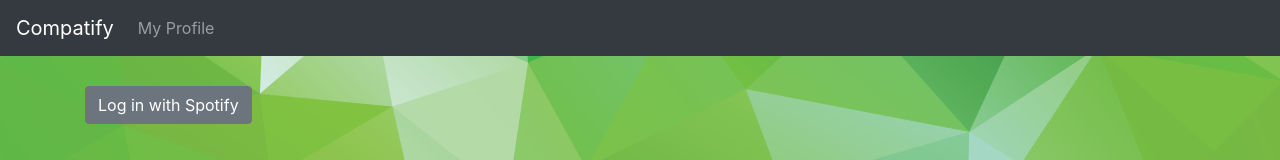
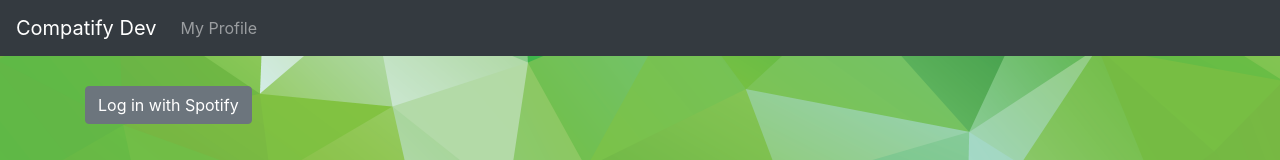
Before and after one commit to lukeclopez/Compatify, a React (Create React App) app in the folder compatify-app/: page /login in a window 1280 px wide. Shown: the top 160 px of the page. Built offline with nearby package versions, Linux system fonts and the light colour scheme.

Commit message:
Testing createEnv script. NavBar shows if in Dev

```diff
--- /dev/null
+++ b/compatify-app/createEnv.js
@@ -0,0 +1,3 @@
+import { writeFileSync } from "fs";
+
+writeFileSync("./.env", `PRODUCTION=${process.env.NETLIFY}\n`);
--- a/compatify-app/src/components/navBar.jsx
+++ b/compatify-app/src/components/navBar.jsx
@@ -5,7 +5,7 @@ const NavBar = props => {
   return (
     <nav className="navbar navbar-expand-lg navbar-dark bg-dark">
       <Link className="navbar-brand" to="/">
-        Compatify
+        Compatify {process.env.PRODUCTION ? "" : "Dev"}
       </Link>
       <button
         className="navbar-toggler"
--- a/compatify-app/src/services/spotifyService.js
+++ b/compatify-app/src/services/spotifyService.js
@@ -1,7 +1,7 @@
 import http from "./httpService";
 import qs from "qs";
 
-const apiUrl = process.env.NETLIFY
+const apiUrl = process.env.PRODUCTION
   ? "http://167.172.239.37:45041/api"
   : "http://localhost:8000/api";
 
```
Also changed, not shown: 1 other file (tests, documents, lock files or other folders).
